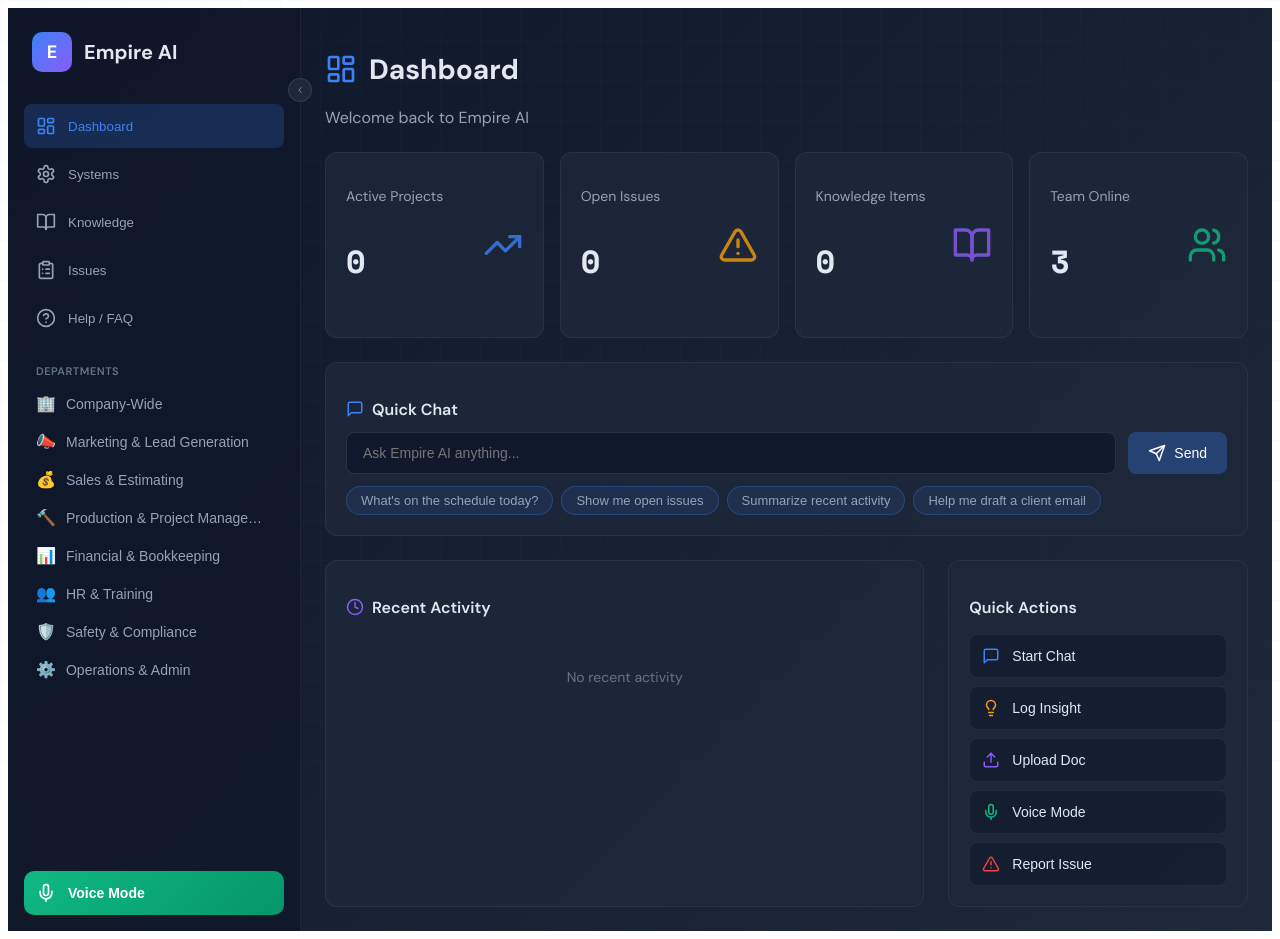
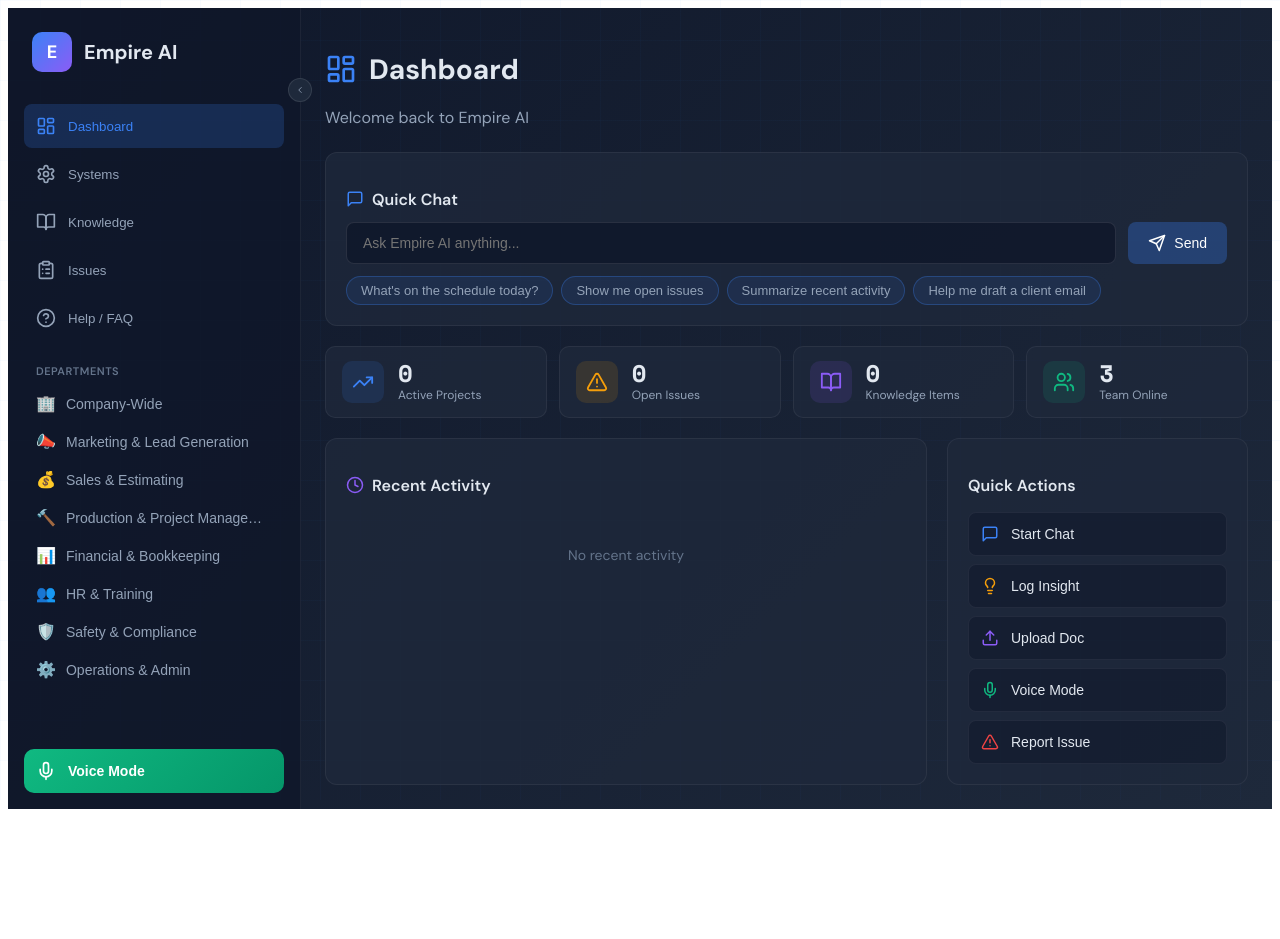
Before and after one commit to edwardskcmo/empire-ai, a React (Vite) app: page / in a window 1280 px wide. After the commit the page ends 817 px from the top, so only its background shows below. Built offline with nearby package versions, Linux system fonts and the light colour scheme; the HTML template or start-up script is replaced by a standard one.

Commit message:
Update Dashboard.jsx

```diff
--- a/src/pages/Dashboard.jsx
+++ b/src/pages/Dashboard.jsx
@@ -99,34 +99,12 @@ export default function Dashboard({
         <p style={{ color: '#94A3B8', marginTop: '4px' }}>Welcome back to Empire AI</p>
       </div>
 
-      {/* Stats Cards */}
-      <div style={{ display: 'grid', gridTemplateColumns: 'repeat(4, 1fr)', gap: '16px', marginBottom: '24px' }}>
-        {stats.map((stat, i) => (
-          <div key={i} style={{
-            background: 'rgba(30, 41, 59, 0.8)',
-            borderRadius: '12px',
-            padding: '20px',
-            border: '1px solid rgba(255,255,255,0.06)'
-          }}>
-            <div style={{ display: 'flex', alignItems: 'center', justifyContent: 'space-between' }}>
-              <div>
-                <p style={{ color: '#94A3B8', fontSize: '14px', marginBottom: '4px' }}>{stat.label}</p>
-                <p style={{ color: '#E2E8F0', fontSize: '32px', fontWeight: '700', fontFamily: 'Space Mono, monospace' }}>
-                  {stat.value}
-                </p>
-              </div>
-              <stat.icon size={40} style={{ color: stat.color, opacity: 0.8 }} />
-            </div>
-          </div>
-        ))}
-      </div>
-
-      {/* Quick Chat Box */}
+      {/* Quick Chat Box - NOW AT TOP */}
       <div style={{
         background: 'rgba(30, 41, 59, 0.8)',
         borderRadius: '12px',
         padding: '20px',
-        marginBottom: '24px',
+        marginBottom: '20px',
         border: '1px solid rgba(255,255,255,0.06)'
       }}>
         <h3 style={{ color: '#E2E8F0', fontSize: '16px', fontWeight: '600', marginBottom: '12px', display: 'flex', alignItems: 'center', gap: '8px' }}>
@@ -206,8 +184,49 @@ export default function Dashboard({
         </div>
       </div>
 
+      {/* Stats Cards - COMPACT VERSION */}
+      <div style={{ display: 'grid', gridTemplateColumns: 'repeat(4, 1fr)', gap: '12px', marginBottom: '20px' }}>
+        {stats.map((stat, i) => (
+          <div key={i} style={{
+            background: 'rgba(30, 41, 59, 0.8)',
+            borderRadius: '10px',
+            padding: '14px 16px',
+            border: '1px solid rgba(255,255,255,0.06)',
+            display: 'flex',
+            alignItems: 'center',
+            gap: '14px'
+          }}>
+            <div style={{
+              width: '42px',
+              height: '42px',
+              borderRadius: '10px',
+              background: `${stat.color}20`,
+              display: 'flex',
+              alignItems: 'center',
+              justifyContent: 'center',
+              flexShrink: 0
+            }}>
+              <stat.icon size={22} style={{ color: stat.color }} />
+            </div>
+            <div>
+              <p style={{
+                color: '#E2E8F0',
+                fontSize: '24px',
+                fontWeight: '700',
+                fontFamily: 'Space Mono, monospace',
+                lineHeight: 1,
+                margin: 0
+              }}>
+                {stat.value}
+              </p>
+              <p style={{ color: '#94A3B8', fontSize: '12px', margin: '2px 0 0 0' }}>{stat.label}</p>
+            </div>
+          </div>
+        ))}
+      </div>
+
       {/* Activity Feed & Quick Actions Grid */}
-      <div style={{ display: 'grid', gridTemplateColumns: '2fr 1fr', gap: '24px' }}>
+      <div style={{ display: 'grid', gridTemplateColumns: '2fr 1fr', gap: '20px' }}>
 
         {/* Activity Feed */}
         <div style={{
@@ -221,7 +240,7 @@ export default function Dashboard({
             Recent Activity
           </h3>
 
-          <div style={{ display: 'flex', flexDirection: 'column', gap: '12px' }}>
+          <div style={{ display: 'flex', flexDirection: 'column', gap: '10px' }}>
             {activities.slice(0, 6).map((activity, i) => (
               <div key={i} style={{
                 display: 'flex',
```
